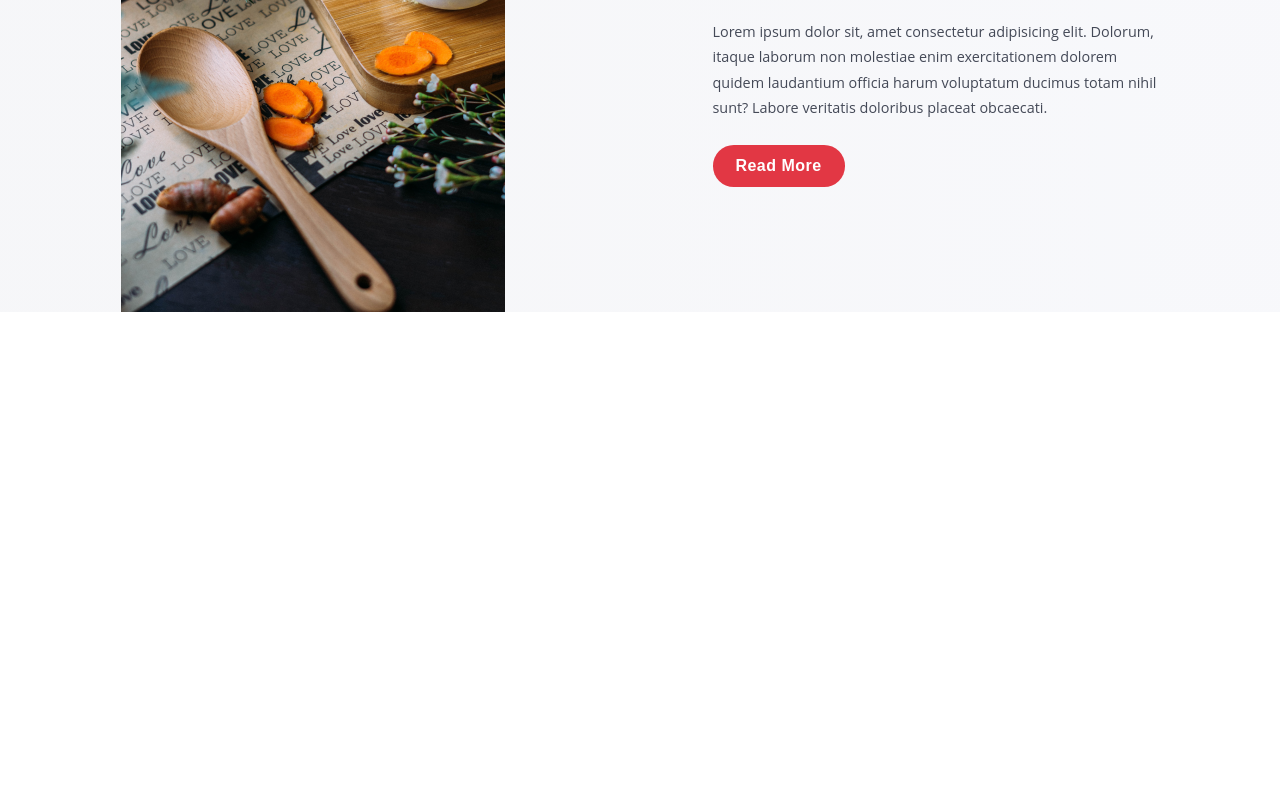
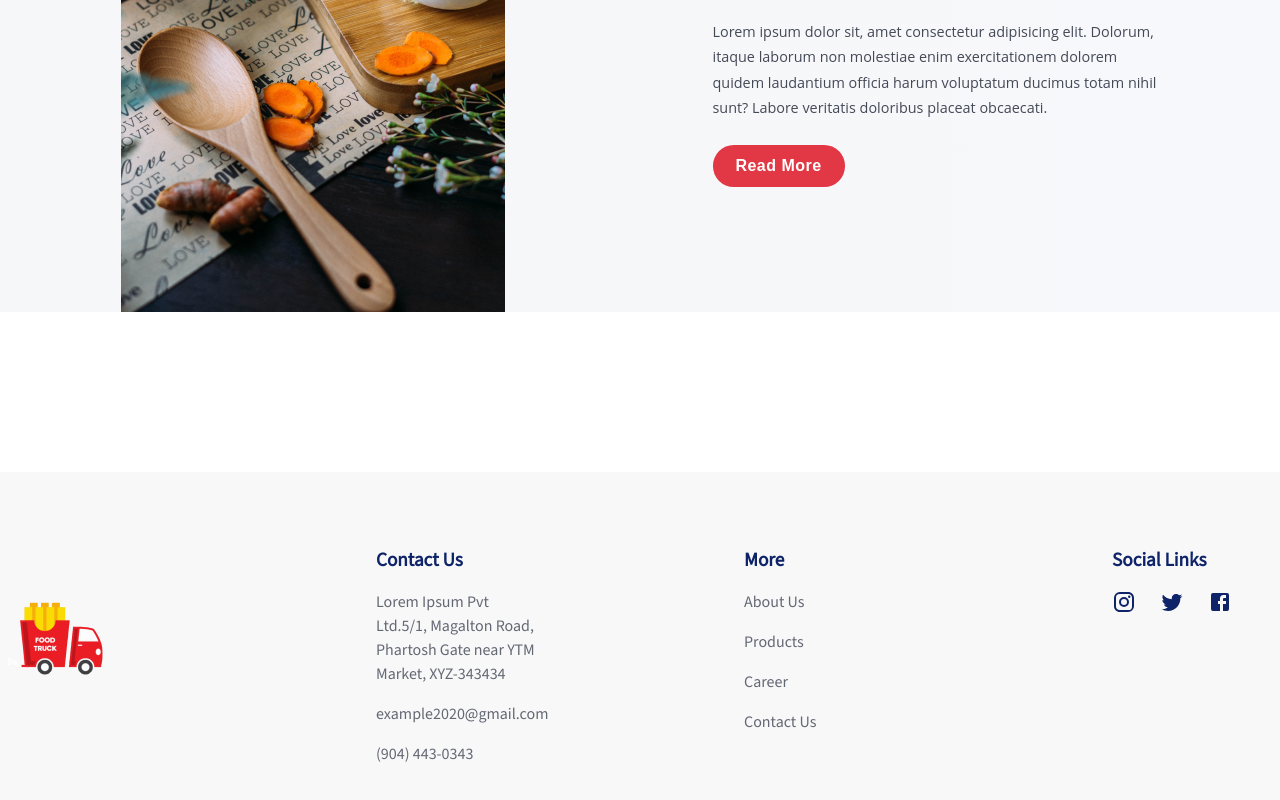
Before and after one commit to abhishekGupta18/Food-Blogging, a React (Create React App) app: page / in a window 1280 px wide. Shown: the part 1120-1920 px from the top of the page. Before the commit the page ends 1437 px from the top, so only its background shows below. Built offline with nearby package versions, Linux system fonts and the light colour scheme.

Commit message:
feat: added footer section

```diff
--- a/package.json
+++ b/package.json
@@ -3,6 +3,10 @@
   "version": "0.1.0",
   "private": true,
   "dependencies": {
+    "@emotion/react": "^11.11.1",
+    "@emotion/styled": "^11.11.0",
+    "@mui/icons-material": "^5.14.8",
+    "@mui/material": "^5.14.8",
     "@testing-library/jest-dom": "^5.17.0",
     "@testing-library/react": "^13.4.0",
     "@testing-library/user-event": "^13.5.0",
--- a/src/App.js
+++ b/src/App.js
@@ -1,11 +1,13 @@
 import "./App.css";
 import { Hero } from "./Component/Hero/Hero";
 import { AboutCard } from "./Component/About/AboutCard";
+import { Footer } from "./Component/Footer/Footer";
 function App() {
   return (
     <div className="App">
       <Hero />
       <AboutCard />
+      <Footer />
     </div>
   );
 }
--- a/src/Component/About/AboutCard.js
+++ b/src/Component/About/AboutCard.js
@@ -2,7 +2,7 @@ import aboutCard from "../../Assets/aboutImg.png";
 import "./AboutCard.css";
 export const AboutCard = () => {
   return (
-    <div className="about_container">
+    <section className="about_container">
       <div className="about_container_img">
         <img src={aboutCard} alt="about-card-img" />
       </div>
@@ -16,6 +16,6 @@ export const AboutCard = () => {
         </p>
         <button>Read More</button>
       </div>
-    </div>
+    </section>
   );
 };
--- /dev/null
+++ b/src/Component/Footer/Footer.css
@@ -0,0 +1,69 @@
+.footer_section {
+  height: 23rem;
+  width: 100%;
+  display: flex;
+  flex-direction: column;
+  align-content: center;
+  justify-content: center;
+  background: #f8f8f8;
+}
+
+.footer_container {
+  display: flex;
+  justify-content: center;
+  gap: 13rem;
+}
+.footer_section_img {
+  align-self: center;
+  width: 10rem;
+  height: 7.5rem;
+}
+.footer_section_contact {
+  display: flex;
+  flex-direction: column;
+  gap: 1rem;
+  width: 10rem;
+  color: #646874;
+  font-family: "Source Sans 3", sans-serif;
+  font-size: 1rem;
+  font-weight: 400;
+  line-height: 1.5rem;
+}
+.footer_section_more {
+  display: flex;
+  flex-direction: column;
+  gap: 1rem;
+  width: 10rem;
+  color: #646874;
+  font-family: "Source Sans 3", sans-serif;
+  font-size: 1rem;
+  font-weight: 400;
+  line-height: 1.5rem;
+}
+
+.footer_section_social {
+  display: flex;
+  flex-direction: column;
+  gap: 1rem;
+  width: 10rem;
+  color: #646874;
+  font-family: "Source Sans 3", sans-serif;
+  font-size: 1rem;
+  font-weight: 400;
+  line-height: 1.4rem;
+}
+
+.footer_section_social div {
+  display: flex;
+  justify-content: flex-start;
+  gap: 1.5rem;
+  color: var(--primary-color);
+}
+.footer_headings {
+  font-family: "Source Sans 3", sans-serif;
+  font-size: 1.2rem;
+  font-weight: 600;
+  line-height: 1.7rem;
+  letter-spacing: 0.3;
+  color: var(--primary-color);
+}
--- /dev/null
+++ b/src/Component/Footer/Footer.js
@@ -0,0 +1,41 @@
+import "./Footer.css";
+
+import truckIcon from "../../Assets/foodTruck.png";
+import InstagramIcon from "@mui/icons-material/Instagram";
+import TwitterIcon from "@mui/icons-material/Twitter";
+import FacebookIcon from "@mui/icons-material/Facebook";
+export const Footer = () => {
+  return (
+    <section className="footer_section">
+      <div className="footer_container">
+        <div className="footer_section_img">
+          <img src={truckIcon} alt="truck-icon" />
+        </div>
+        <div className="footer_section_contact">
+          <p className="footer_headings">Contact Us</p>
+          <p>
+            Lorem Ipsum Pvt Ltd.5/1, Magalton Road, Phartosh Gate near YTM
+            Market, XYZ-343434
+          </p>
+          <p>example2020@gmail.com</p>
+          <p>(904) 443-0343</p>
+        </div>
+        <div className="footer_section_more">
+          <p className="footer_headings">More</p>
+          <p>About Us</p>
+          <p>Products</p>
+          <p>Career</p>
+          <p>Contact Us</p>
+        </div>
+        <div className="footer_section_social">
+          <p className="footer_headings">Social Links</p>
+          <div>
+            <InstagramIcon />
+            <TwitterIcon />
+            <FacebookIcon />
+          </div>
+        </div>
+      </div>
+    </section>
+  );
+};
--- a/src/Component/Hero/Hero.js
+++ b/src/Component/Hero/Hero.js
@@ -1,4 +1,3 @@
-import heroImg from "../../Assets/heroImg.png";
 import truckIcon from "../../Assets/foodTruck.png";
 
 import "./Hero.css";
```
Also changed, not shown: 1 other file (tests, documents, lock files or other folders).
